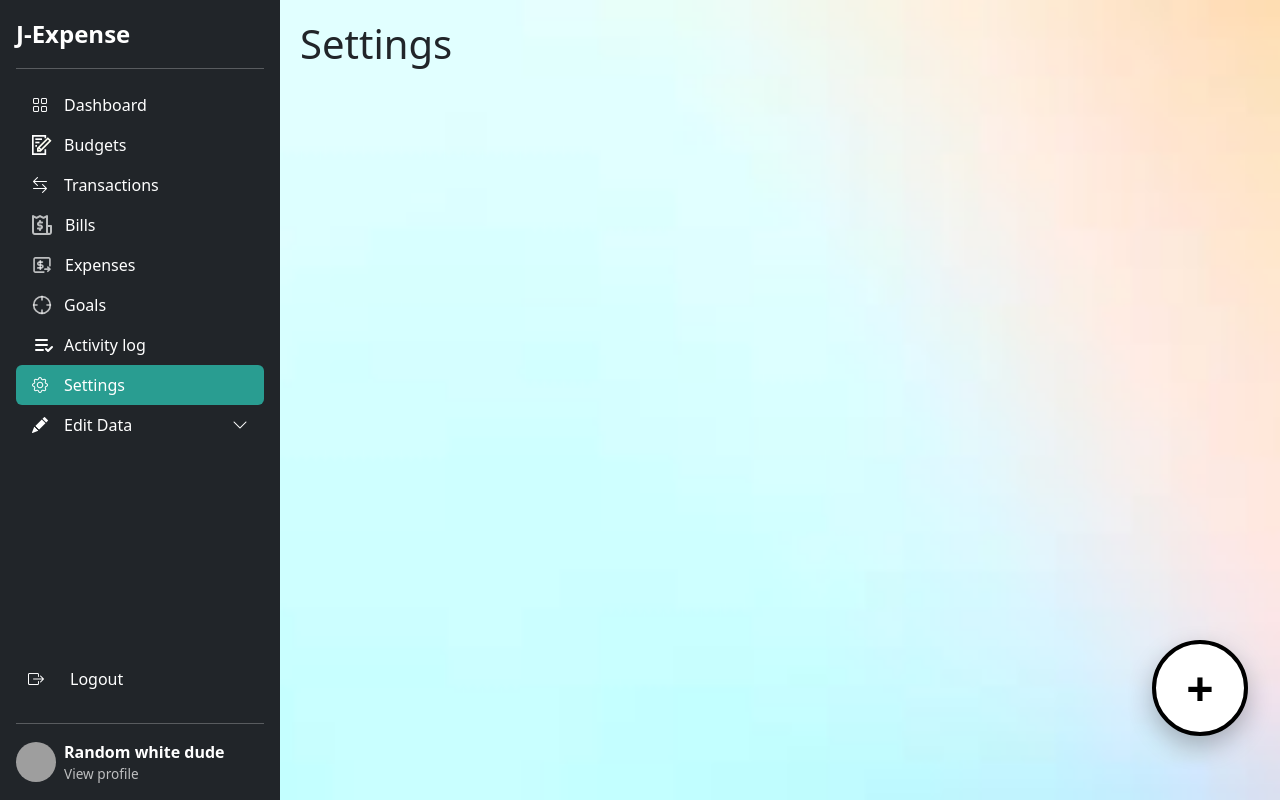
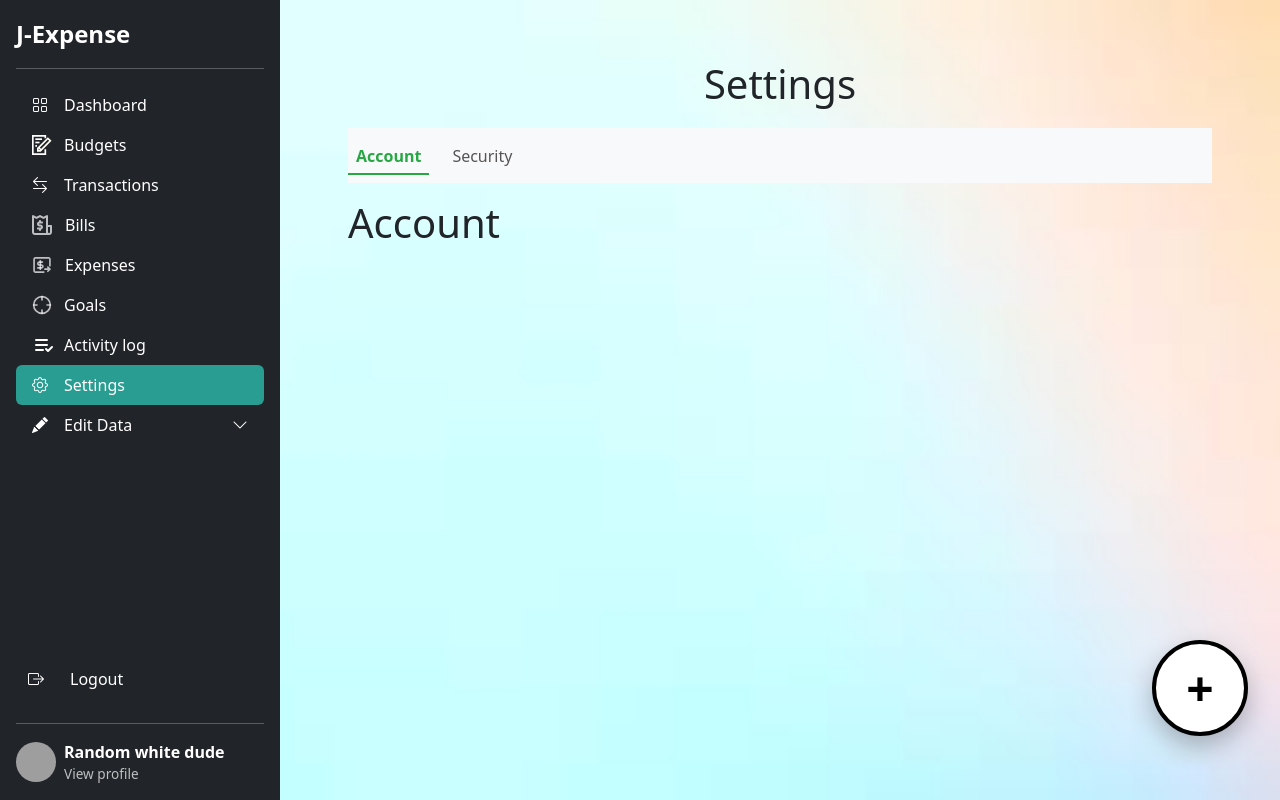
Before and after one commit to jones21312321313213/J-Expense, a React (Vite) app in the folder j-expense-frontend/: page /settings in a window 1280 px wide. Built offline with nearby package versions, Linux system fonts and the light colour scheme; grey boxes are pictures that could not be loaded.

Commit message:
added the jsx file for settings

```diff
--- /dev/null
+++ b/j-expense-frontend/src/Components/Settings/SettingsAccount.jsx
@@ -0,0 +1,11 @@
+
+function SettingsAccount(){
+
+    return(
+        <div>
+            <h1>Account</h1>
+        </div>
+    );
+}
+
+export default SettingsAccount
--- /dev/null
+++ b/j-expense-frontend/src/Components/Settings/SettingsSecurity.jsx
@@ -0,0 +1,11 @@
+
+function SettingsSecurity(){
+
+    return(
+        <div>
+            <h1>Security</h1>
+        </div>
+    );
+}
+
+export default SettingsSecurity
--- a/j-expense-frontend/src/pages/Bills.jsx
+++ b/j-expense-frontend/src/pages/Bills.jsx
@@ -1,3 +1,9 @@
+/**
+ * para rani sa mga transaction na repetitive ig
+ * pwede pa guro ta mo add og 1 more transaction type which is subscriptions ig
+ * dunno how do we identify bills from transactions or repetitive transactions = bills
+ */
+
 import React from "react";
 
 function Bills() {
--- a/j-expense-frontend/src/pages/Settings.jsx
+++ b/j-expense-frontend/src/pages/Settings.jsx
@@ -1,11 +1,88 @@
+import { useState } from "react";
+import SettingsAccount from "../Components/settings/SettingsAccount";
+import SettingsSecurity from "../Components/settings/SettingsSecurity";
 
-function Settings(){
+function Settings() {
+  const [activeTab, setActiveTab] = useState("account");
 
-    return(
-        <div>
-            <h1>Settings</h1>
+  const activeStyle = {
+    color: "#28a745",
+    borderBottom: "2px solid #28a745",
+    fontWeight: "600",
+  };
+
+  const linkStyle = {
+    color: "#555",
+    textDecoration: "none",
+    paddingBottom: "5px",
+    marginRight: "15px",
+    cursor: "pointer",
+  };
+
+  return (
+    <div
+      style={{
+        width: "90%",
+        margin: "0 auto",
+        marginTop: "20px",
+        display: "flex",
+        flexDirection: "column",
+        // ❌ remove alignItems: center (this was centering all children)
+      }}
+    >
+      <h1 style={{ textAlign: "center", margin: "20px 0" }}>Settings</h1>
+
+      {/* Navbar */}
+      <nav
+        className="navbar navbar-expand-lg navbar-light bg-light mb-3"
+        style={{
+          width: "100%",
+          display: "flex",
+          justifyContent: "flex-start", // align navbar left
+        }}
+      >
+        <div
+          className="collapse navbar-collapse show"
+          id="settingsNavbar"
+          style={{
+            display: "flex",
+            justifyContent: "flex-start",
+          }}
+        >
+          <div className="navbar-nav">
+            <a
+              href="#"
+              className="nav-item nav-link"
+              style={activeTab === "account" ? { ...linkStyle, ...activeStyle } : linkStyle}
+              onClick={() => setActiveTab("account")}
+            >
+              Account
+            </a>
+
+            <a
+              href="#"
+              className="nav-item nav-link"
+              style={activeTab === "security" ? { ...linkStyle, ...activeStyle } : linkStyle}
+              onClick={() => setActiveTab("security")}
+            >
+              Security
+            </a>
+          </div>
         </div>
-    );
+      </nav>
+
+      {/* BODY CONTENT */}
+      <div
+        style={{
+          width: "100%",
+          textAlign: "left", // keep text left
+        }}
+      >
+        {activeTab === "account" && <SettingsAccount />}
+        {activeTab === "security" && <SettingsSecurity />}
+      </div>
+    </div>
+  );
 }
 
-export default Settings
+export default Settings;
```
